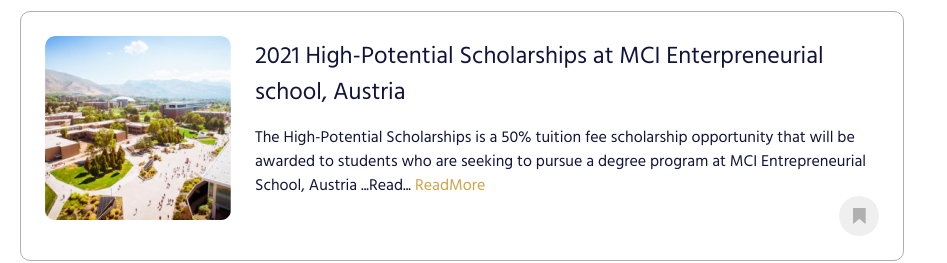
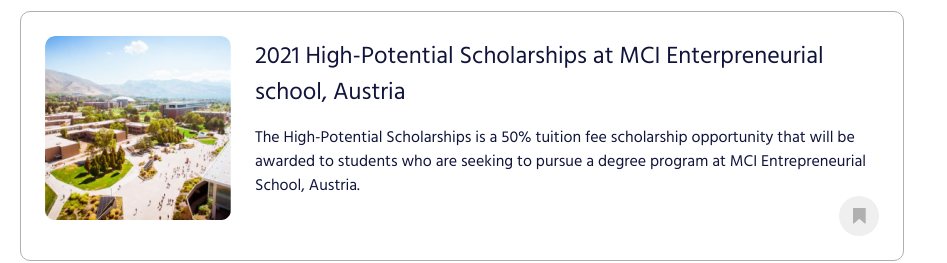
Before and after one commit to CDiala/school-finder, a React (Create React App) app in the folder client/: page / in a window 1280 px wide. Shown: the part 820-1083 px from the top of the page, without its empty margins (0-947 px from the left). Built offline with nearby package versions, Linux system fonts and the light colour scheme.

Commit message:
fix: Remove unwanted data from scholarship list

```diff
--- a/client/src/data/scholarship-list.js
+++ b/client/src/data/scholarship-list.js
@@ -9,7 +9,7 @@ export const scholarshipList = [
   {
     title: "Study in Nigeria: EduGrant Scholarship for Excellence 2021",
     details:
-      "Edugrant is a non-governmental organization that aims at providing students easy access to educational opportunities. This scholarship will cover tuition fees, accommodation, and stipend (upkeep). It is renewable provided the recipient maintains a CGPA of 3.5 or its equivalent...Read More",
+      "Edugrant is a non-governmental organization that aims at providing students easy access to educational opportunities. This scholarship will cover tuition fees, accommodation, and stipend (upkeep). It is renewable provided the recipient maintains a CGPA of 3.5 or its equivalen.",
     img: sch_1,
     alt: "scholarship",
     path: "/",
@@ -17,7 +17,7 @@ export const scholarshipList = [
   {
     title: "Dare undergraduate schlarship scheme for Oyo indigens",
     details:
-      "As part of the activities marking the 55th birthday celebrations of the Honourable Minister for youth and sports development, Chief Sunday Akin Dare, we are pleased to announce scholarship opportunities for indigent undergraduate students of Oyo state, under the Dare Undergraduate Scholarship Scheme (DUGSS)...Read More",
+      "As part of the activities marking the 55th birthday celebrations of the Honourable Minister for youth and sports development, Chief Sunday Akin Dare, we are pleased to announce scholarship opportunities for indigent undergraduate students of Oyo state, under the Dare Undergraduate Scholarship Scheme (DUGSS.",
     img: sch_2,
     alt: "scholarship",
     path: "/",
@@ -26,7 +26,7 @@ export const scholarshipList = [
     title:
       "2021 High-Potential Scholarships at MCI Enterpreneurial school, Austria",
     details:
-      "The High-Potential Scholarships is a 50% tuition fee scholarship opportunity that will be awarded to students who are seeking to pursue a degree program at MCI Entrepreneurial School, Austria ...Read More",
+      "The High-Potential Scholarships is a 50% tuition fee scholarship opportunity that will be awarded to students who are seeking to pursue a degree program at MCI Entrepreneurial School, Austria.",
     img: sch_3,
     alt: "scholarship",
     path: "/",
@@ -35,7 +35,7 @@ export const scholarshipList = [
     title:
       "Corporate Scholarships at Wavecrest College of Hospitality, Nigeria 2021",
     details:
-      "The Wavecrest College of Hospitality is currently awarding a scholarship opportunity to individuals who are willing to pursue a degree program at the Institution. In line with this, the College is envisioned to train women to be competent professionals able to meet the challenges of the fast-developing world of Hospitality...Read More",
+      "The Wavecrest College of Hospitality is currently awarding a scholarship opportunity to individuals who are willing to pursue a degree program at the Institution. In line with this, the College is envisioned to train women to be competent professionals able to meet the challenges of the fast-developing world of Hospitalit.",
     img: sch_4,
     alt: "scholarship",
     path: "/",
@@ -44,7 +44,7 @@ export const scholarshipList = [
     title:
       "Study in Germany: DAAD Bavarian Goverment Scholarships 2021/2022 for Internatonal Students at Hochschule HOF",
     details:
-      "Edugrant is a non-governmental organization that aims at providing students easy access to educational opportunities. This scholarship will cover tuition fees, accommodation, and stipend (upkeep). It is renewable provided the recipient maintains a CGPA of 3.5 or its equivalent...Read More",
+      "Edugrant is a non-governmental organization that aims at providing students easy access to educational opportunities. This scholarship will cover tuition fees, accommodation, and stipend (upkeep). It is renewable provided the recipient maintains a CGPA of 3.5 or its equivalen.",
     img: sch_5,
     alt: "scholarship",
     path: "/",
@@ -53,7 +53,7 @@ export const scholarshipList = [
     title:
       "Pradap Kow Scholarships at National Institute of Education - Singapore, 2021",
     details:
-      "National Institute of Education – Singapore is awarding the Pradap Kow Scholarships to support exceptional students who are interested in studying a degree program at the Institution. The Pradap Kow Scholarship...Read More",
+      "National Institute of Education – Singapore is awarding the Pradap Kow Scholarships to support exceptional students who are interested in studying a degree program at the Institution. The Pradap Kow Scholarshi.",
     img: sch_6,
     alt: "scholarship",
     path: "/",
```
